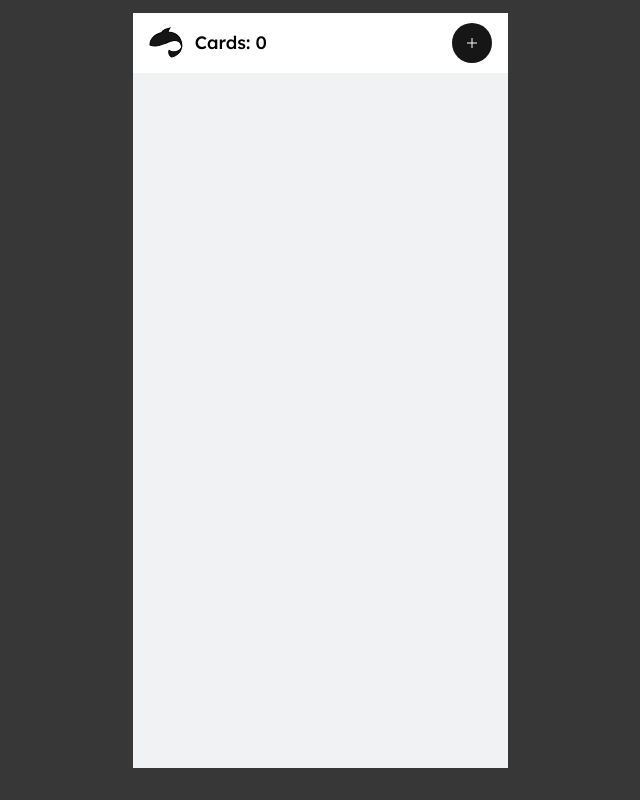
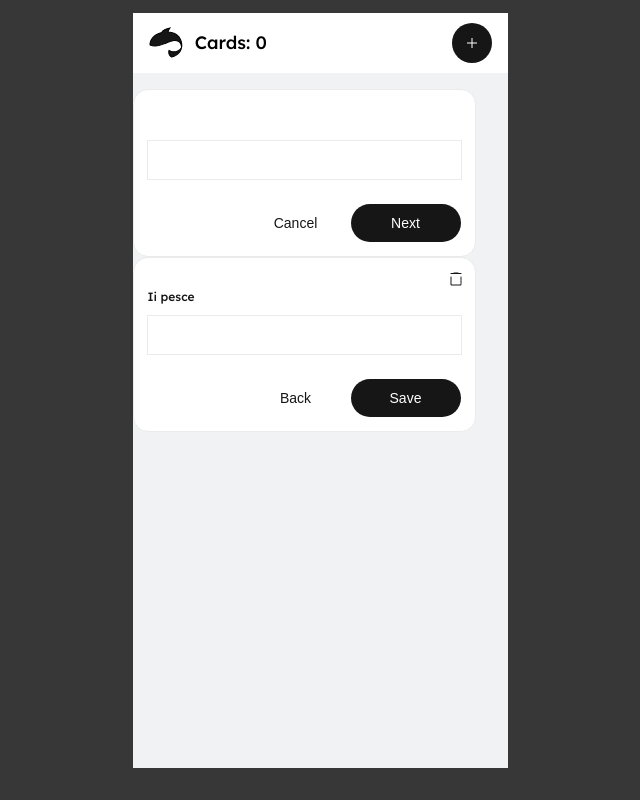
Before and after one commit to blocdenis/fischkapp, a React app: page / in a window 1280 px wide. Shown: the whole page, without its empty margins (320-960 px from the left). Built offline with nearby package versions, Linux system fonts and the light colour scheme; the HTML template or start-up script is replaced by a standard one.

Commit message:
feat: add new card

```diff
--- a/src/App.tsx
+++ b/src/App.tsx
@@ -1,14 +1,16 @@
-import { AppHeader } from "./components/AppHeader";
-import { AppLayout } from "./components/AppLayout";
+import { AppHeader } from './components/AppHeader'
+import { AppLayout } from './components/AppLayout'
+import './App.css'
+import NewCard from './components/NewCard'
+import { ReactElement } from 'react'
 
-import "./App.css";
-
-function App() {
+function App(): ReactElement {
   return (
     <AppLayout>
       <AppHeader />
+      <NewCard />
     </AppLayout>
-  );
+  )
 }
 
-export default App;
+export default App
--- a/src/components/AppHeader.module.css
+++ b/src/components/AppHeader.module.css
@@ -7,6 +7,7 @@
   flex-direction: row;
   align-items: center;
   background-color: var(--white);
+  margin-bottom: 16px;
 }
 
 .logo_wrapper {
--- /dev/null
+++ b/src/components/BackCard.tsx
@@ -0,0 +1,21 @@
+import React from 'react'
+import Button from './Button'
+import TextInput from './TextInput'
+import styles from './NewCard.module.css'
+import DeleteButton from '@images/DeleteButton.svg'
+
+export const BackCard = () => {
+  return (
+    <div className={styles.cardFace}>
+      <span className={styles.card_text}>Ii pesce</span>
+      <button className={styles.deleteBtn}>
+        <img src={DeleteButton} alt="Delete icon" />
+      </button>
+      <TextInput style={{ marginTop: '8px', marginBottom: '24px' }} />
+      <div className={styles.buttons}>
+        <Button color="vite"> Back</Button>
+        <Button color="accent"> Save</Button>
+      </div>
+    </div>
+  )
+}
--- /dev/null
+++ b/src/components/Button.module.css
@@ -0,0 +1,22 @@
+.btn {
+  width: 110px;
+  display: flex;
+  padding: 10px 12px;
+  text-align: center;
+  justify-content: center;
+  gap: 10px;
+  border-radius: 22px;
+  cursor: pointer;
+  border: none;
+  font-size: 14px;
+  line-height: 18px;
+  letter-spacing: 0%;
+}
+.vite {
+  background-color: var(--white);
+  color: var(--accent);
+}
+.accent {
+  background-color: var(--accent);
+  color: var(--white);
+}
--- /dev/null
+++ b/src/components/Button.tsx
@@ -0,0 +1,17 @@
+import React, { FC, ButtonHTMLAttributes } from 'react'
+import styles from './Button.module.css'
+
+interface ButtonProps extends React.HTMLAttributes<HTMLButtonElement> {
+  color?: 'vite' | 'accent'
+}
+
+const Button: FC<ButtonProps> = ({ color = 'vite', children, ...rest }) => {
+  const buttonClasses = `${styles.btn} ${styles[color]}`
+  return (
+    <button className={buttonClasses} {...rest}>
+      {children}
+    </button>
+  )
+}
+
+export default Button
--- /dev/null
+++ b/src/components/FrontCard.tsx
@@ -0,0 +1,16 @@
+import React, { ReactElement } from 'react'
+import Button from './Button'
+import TextInput from './TextInput'
+import styles from './NewCard.module.css'
+
+export const FrontCard = (): ReactElement => {
+  return (
+    <div className={styles.cardFace}>
+      <TextInput style={{ marginTop: '50px', marginBottom: '24px' }} />
+      <div className={styles.buttons}>
+        <Button color="vite"> Cancel</Button>
+        <Button color="accent"> Next</Button>
+      </div>
+    </div>
+  )
+}
--- /dev/null
+++ b/src/components/NewCard.module.css
@@ -0,0 +1,58 @@
+.card {
+  display: inline-block;
+  width: 343px;
+  height: auto;
+  margin: 0;
+  padding: 0;
+  min-height: 188px;
+  height: fit-content;
+  flex-shrink: 0;
+}
+.wrapper {
+  position: relative;
+  width: 100%;
+  cursor: pointer;
+  height: fit-content;
+}
+.buttons {
+  position: relative;
+  width: 100%;
+  justify-content: flex-end;
+  display: flex;
+  bottom: 0;
+  right: 0;
+}
+
+.card_text {
+  width: 100%;
+  margin-top: 28px;
+  text-align: left;
+  color: var(--accent);
+  font-size: 12px;
+  font-weight: 400;
+}
+.cardFace {
+  /* position: absolute; */
+  width: 100%;
+  height: fit-content;
+  display: flex;
+  flex-direction: column;
+  align-items: center;
+  border-radius: 15px;
+  border: 1px solid var(--border);
+  background: var(--white);
+  padding: 0 14px 14px 14px;
+}
+
+.deleteBtn {
+  position: absolute;
+  display: flex;
+  width: 40px;
+  height: 40px;
+  right: 0;
+  justify-content: center;
+  align-items: center;
+  flex-shrink: 0;
+  background: none;
+  border: none;
+}
--- /dev/null
+++ b/src/components/NewCard.tsx
@@ -0,0 +1,16 @@
+import React from 'react'
+import { FrontCard } from './FrontCard'
+import { BackCard } from './BackCard'
+import styles from './NewCard.module.css'
+const NewCard = () => {
+  return (
+    <div className={styles.card}>
+      <div className={styles.wrapper}>
+        <FrontCard />
+        <BackCard />
+      </div>
+    </div>
+  )
+}
+
+export default NewCard
--- /dev/null
+++ b/src/components/TextInput.module.css
@@ -0,0 +1,23 @@
+.container {
+  position: relative;
+  flex-shrink: 0;
+  width: 315px;
+  max-width: 315px;
+  min-height: 40px;
+  border: 1px solid var(--border);
+  padding: 10px;
+}
+
+.textarea {
+  overflow-wrap: break-word;
+  width: 100%;
+  min-height: 40px;
+  line-break: after-white-space;
+  color: var(--accent);
+  font-size: 16px;
+  font-weight: 500;
+}
+
+[contenteditable] {
+  outline: 1px solid transparent;
+}
--- /dev/null
+++ b/src/components/TextInput.tsx
@@ -0,0 +1,15 @@
+import { CSSProperties, ReactElement } from 'react'
+import styles from './TextInput.module.css'
+
+interface TextProps {
+  style?: CSSProperties
+}
+const TextInput = (props: TextProps): ReactElement => {
+  return (
+    <div className={styles.container} style={props.style}>
+      <span className={styles.textarea} contentEditable></span>
+    </div>
+  )
+}
+
+export default TextInput
```
Also changed, not shown: src/assets/images/DeleteButton.svg (added).
